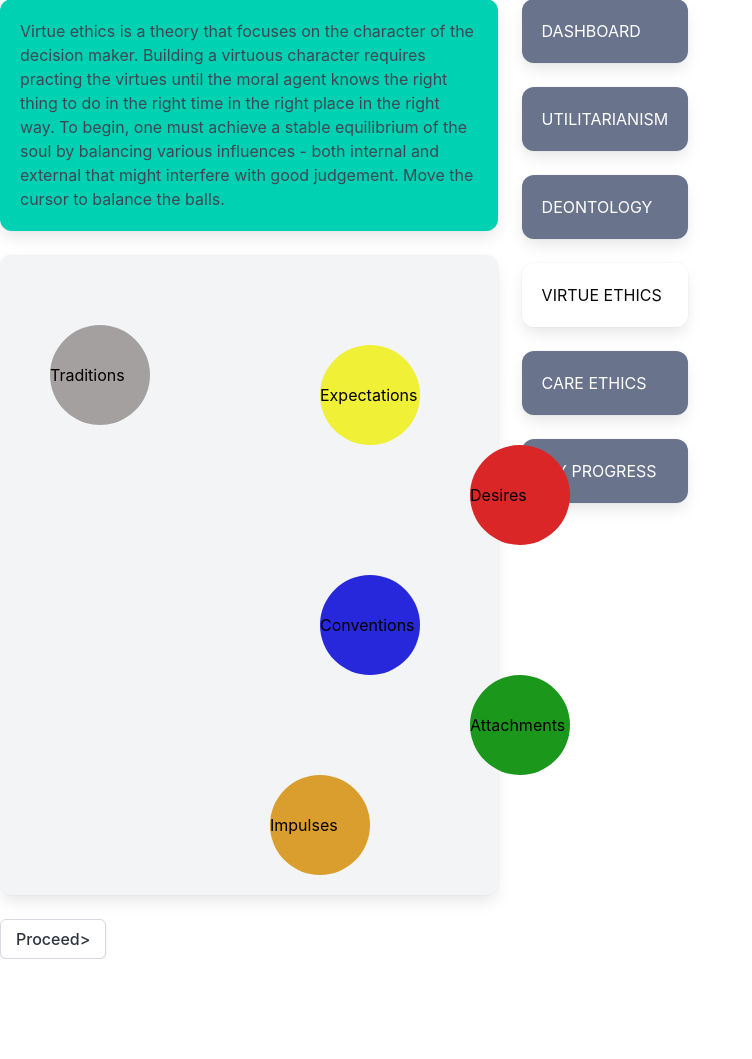
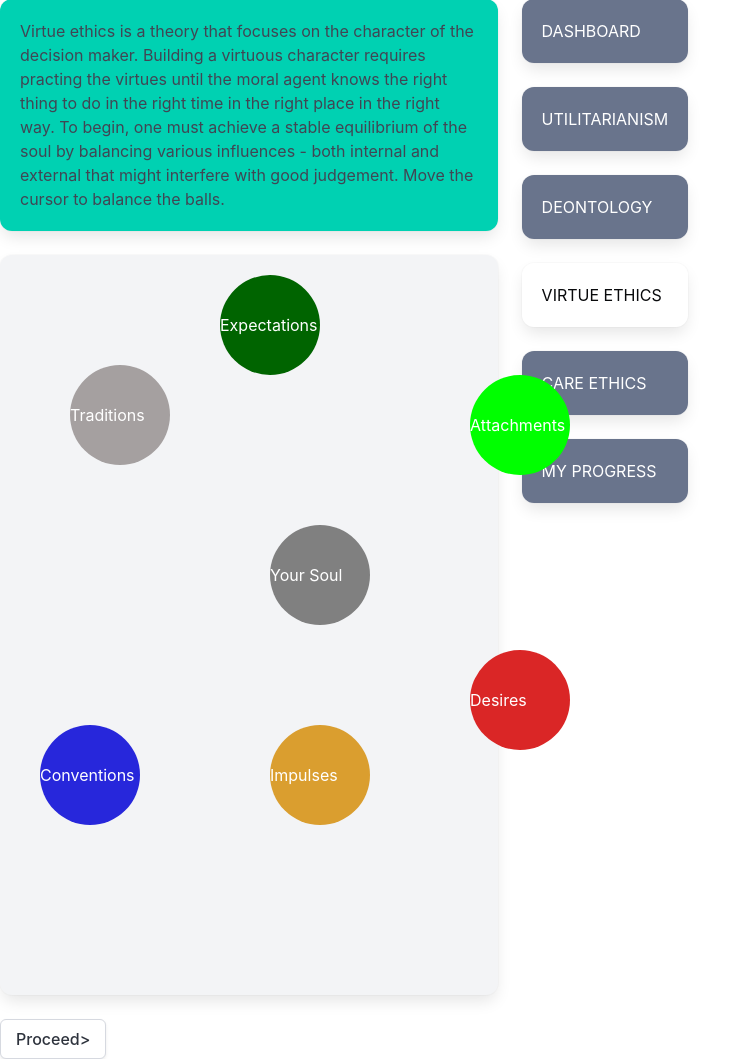
Before and after one commit to aCupOfHotJava/Ethics_Dashboard_1, a PHP site: page /VirtueEthics/VirtueEthics1.php in a window 1280 px wide. Shown: the part 85-1144 px from the top of the page, without its empty margins (0-752 px from the left). Before the commit the page ends 1044 px from the top, so only its background shows below. Run offline with PHP 8.4, Linux system fonts and the light colour scheme; some libraries are stand-ins or nearby versions.

Commit message:
updated virtue ethics pages from proposal - only frontend, will add functionality later

```diff
--- a/Project/html/VirtueEthics/VirtueEthics1.php
+++ b/Project/html/VirtueEthics/VirtueEthics1.php
@@ -19,24 +19,23 @@ no functionality yet-->
                 display: flex;
                 flex-wrap: wrap;
                 align-content: center;
-                color: black;
+                color: white;
                 position: relative;
-                top: 50px;
-                left: 30px;
-
+                top: 90px;
+                left: 50px;
             }
             .expectationsCircle {
                 height: 100px;
                 width: 100px;
-                background-color: rgb(240, 240, 54);
+                background-color: rgb(0, 100, 0);
                 border-radius: 50%;
                 display: flex;
                 flex-wrap: wrap;
                 align-content: center;
-                color: black;
+                color: white;
                 position: relative;
-                left: 300px;
-                top: -30px;
+                left: 200px;
+                top: -100px;
             }
             .desiresCircle {
                 height: 100px;
@@ -46,10 +45,10 @@ no functionality yet-->
                 display: flex;
                 flex-wrap: wrap;
                 align-content: center;
-                color: black;
+                color: white;
                 position: relative;
                 left: 450px;
-                top: -30px;
+                top: 175px;
             }
             .conventionsCircle {
                 height: 100px;
@@ -59,21 +58,23 @@ no functionality yet-->
                 display: flex;
                 flex-wrap: wrap;
                 align-content: center;
-                color: black;
+                color: white;
                 position: relative;
-                left: 300px;
+                left: 20px;
+                top: 150px;
             }
             .attachmentsCircle {
                 height: 100px;
                 width: 100px;
-                background-color: rgb(27, 151, 27);
+                background-color: rgb(0, 255, 0);
                 border-radius: 50%;
                 display: flex;
                 flex-wrap: wrap;
                 align-content: center;
-                color: black;
+                color: white;
                 position: relative;
                 left: 450px;
+                top: -300px;
             }
             .impulsesCircle {
                 height: 100px;
@@ -83,9 +84,23 @@ no functionality yet-->
                 display: flex;
                 flex-wrap: wrap;
                 align-content: center;
-                color: black;
+                color: white;
                 position: relative;
                 left: 250px;
+                top: -50px;
+            }
+            .yourSoulCircle {
+                height: 100px;
+                width: 100px;
+                background-color: rgb(128, 128, 128);
+                border-radius: 50%;
+                display: flex;
+                flex-wrap: wrap;
+                align-content: center;
+                color: white;
+                position: relative;
+                left: 250px;
+                top: -350px;
             }
         </style>
     </head>
@@ -109,6 +124,7 @@ no functionality yet-->
                 <div class = "conventionsCircle"> Conventions </div>
                 <div class = "attachmentsCircle"> Attachments </div>
                 <div class = "impulsesCircle"> Impulses </div>
+                <div class = "yourSoulCircle"> Your Soul </div>
             </div>
 
             </div>
```
Also changed, not shown: Project/html/VirtueEthics/VirtueEthics2.php (+15 -16 lines).
